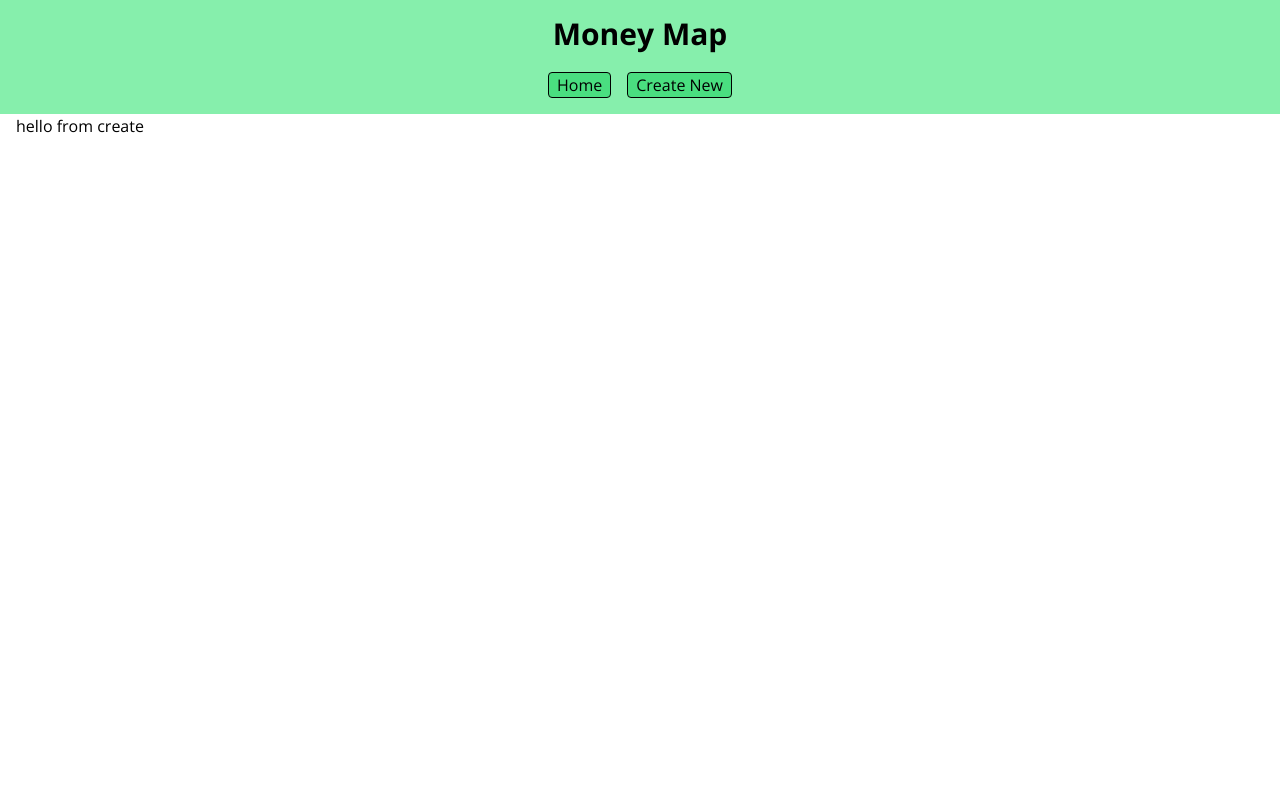
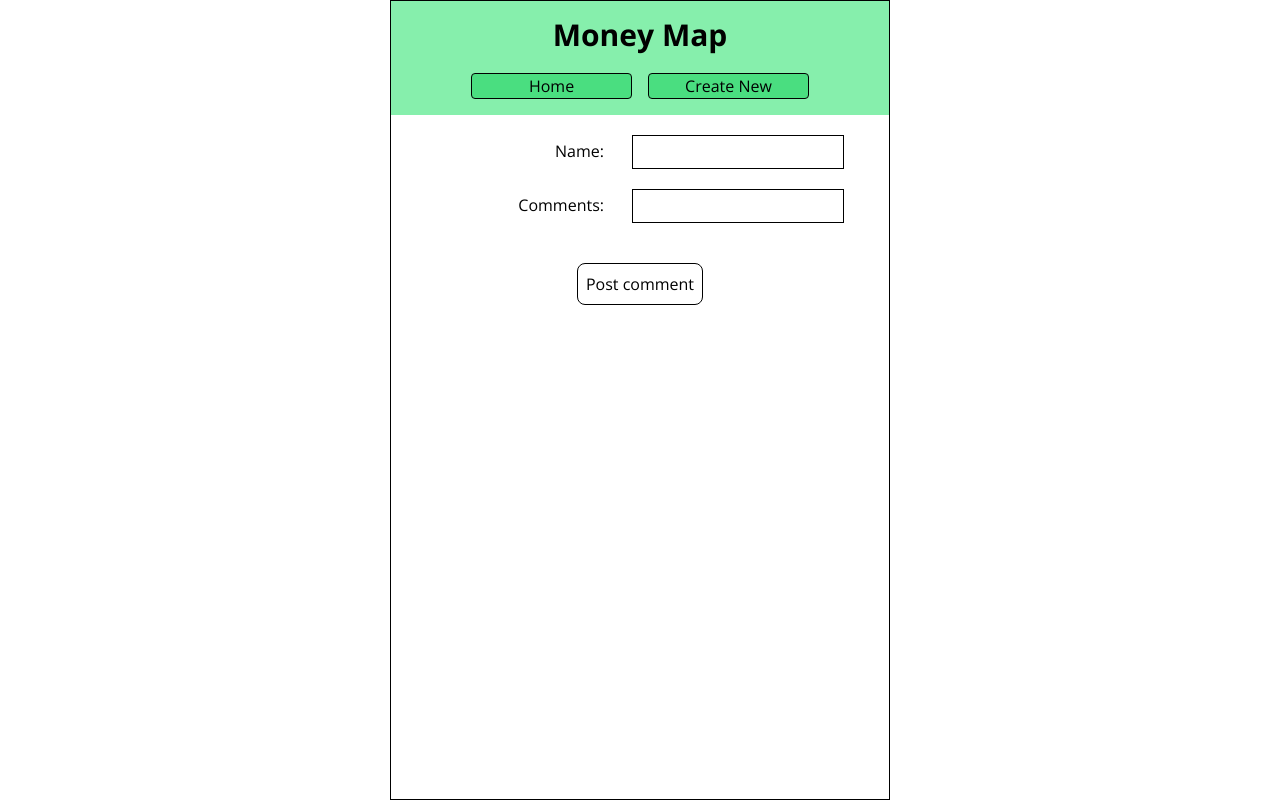
Before and after one commit to antonydesigns/moneymap, a React (Create React App) app: page /create in a window 1280 px wide. Built offline with nearby package versions, Linux system fonts and the light colour scheme; no server answers.

Commit message:
header improved

```diff
--- a/src/App.js
+++ b/src/App.js
@@ -16,6 +16,7 @@ import Header from "./components/Header";
 function App() {
   return (
     <BrowserRouter>
+      <div className="simulate-mobile">
         <Header />
         <div class="mx-4">
           <Routes>
@@ -24,6 +25,7 @@ function App() {
             <Route path="/:id" element={<Update />} />
           </Routes>
         </div>
+      </div>
     </BrowserRouter>
   );
 }
--- a/src/assets/css/input.css
+++ b/src/assets/css/input.css
@@ -11,13 +11,20 @@
     transition: 200ms;
   }
 
+  .simulate-mobile {
+    width: 500px;
+    border: 1px solid black;
+    min-height: 100vh;
+    margin: 0 auto;
+  }
+
   td,
   th {
     @apply border border-black p-3 text-center;
   }
 
-  td.details {
-    @apply text-start;
+  .ZZZ {
+    @apply border border-black;
   }
 
   /* SKETCH.CSS LAYOUTS */
--- a/src/components/Header.js
+++ b/src/components/Header.js
@@ -3,21 +3,16 @@ import { Link } from "react-router-dom";
 
 function Header() {
   return (
-    <nav className="bg-green-300 py-4">
+    <nav className="bg-green-300 p-4">
       <div className="logo mid text-3xl font-bold">Money Map</div>
-      <div className="navbar mid">
-        <Link
-          className="navlink mx-2 mt-5 rounded border border-black bg-green-400 px-2 hover:bg-green-200"
-          to="/"
-        >
-          Home
-        </Link>
-        <Link
-          className="navlink mx-2 mt-5 rounded border border-black bg-green-400 px-2 hover:bg-green-200"
-          to="/create"
-        >
-          Create New
-        </Link>
+
+      <div className="navbar mt-5 w-full columns-2 px-16 ">
+        <div className="navlink rounded border border-black bg-green-400 px-2 text-center hover:bg-green-200">
+          <Link to="/">Home</Link>
+        </div>
+        <div className="navlink rounded border border-black bg-green-400 px-2 text-center hover:bg-green-200">
+          <Link to="/create">Create New</Link>
+        </div>
       </div>
     </nav>
   );
--- a/src/pages/Create.js
+++ b/src/pages/Create.js
@@ -1,5 +1,53 @@
+import { useState } from "react";
+
 function Create() {
-  return <div className="page create">hello from create</div>;
+  const [username, setUsername] = useState("");
+  const [comment, setComment] = useState("");
+  const [formError, setFormError] = useState(null);
+
+  const handleSubmit = async (e) => {
+    e.preventDefault();
+  };
+
+  return (
+    <div className="page create">
+      <form onSubmit={handleSubmit} className="mt-5">
+        <fieldset className="relative right-4">
+          <div className="columns-2">
+            <label htmlFor="username" className="text-right">
+              <p className="p-1 pr-3">Name:</p>
+            </label>
+            <input
+              className="block border border-black p-1"
+              type="text"
+              id="username"
+              value={username}
+              onChange={(e) => setUsername(e.target.value)}
+            />
+          </div>
+          <div className="mt-5 columns-2">
+            <label htmlFor="comment" className="text-right">
+              <p className="p-1 pr-3">Comments:</p>
+            </label>
+            <input
+              className="block border border-black p-1"
+              type="text"
+              id="comment"
+              value={comment}
+              onChange={(e) => setComment(e.target.value)}
+            />
+          </div>
+        </fieldset>
+
+        <div className="mid mt-10">
+          <button className="mid rounded-lg border border-black p-2">
+            Post comment
+          </button>
+        </div>
+        {formError && <p>Error in the form</p>}
+      </form>
+    </div>
+  );
 }
 
 export default Create;
--- a/src/pages/Home.js
+++ b/src/pages/Home.js
@@ -3,45 +3,41 @@ import { useEffect, useState } from "react";
 
 function Home() {
   const [fetchError, setFetchError] = useState(null);
-  const [transactions, setTransactions] = useState(null);
+  const [comments, setComments] = useState(null);
 
   useEffect(() => {
-    const fetchTransactions = async () => {
-      const { data, error } = await supabase.from("transactions").select();
+    const fetchComments = async () => {
+      const { data, error } = await supabase.from("comments").select();
       if (error) {
-        setFetchError("Cannot fetch transactions");
-        setTransactions(null);
+        setFetchError("Cannot fetch comments");
+        setComments(null);
         console.log(error);
       }
       if (data) {
         setFetchError(null);
-        setTransactions(data);
+        setComments(data);
       }
     };
-    fetchTransactions();
+    fetchComments();
   }, []);
 
   return (
     <div className="page home">
       <div className="result mid">
         {fetchError && <p>{fetchError}</p>} {/* if error exists */}
-        {transactions && (
-          <table className="transactions mt-5 table-auto">
+        {comments && (
+          <table className="comments mt-5 table-auto">
             <thead>
               <tr>
-                <th>Type</th>
-                <th>Amount</th>
-                <th>Currency</th>
-                <th>Detail</th>
+                <th>Name</th>
+                <th>Comment</th>
               </tr>
             </thead>
             <tbody>
-              {transactions.map((entry) => (
+              {comments.map((entry) => (
                 <tr key={entry.id}>
-                  <td>{entry.type}</td>
-                  <td>{entry.amount}</td>
-                  <td>{entry.currency}</td>
-                  <td className="details">{entry.details}</td>
+                  <td>{entry.name}</td>
+                  <td>{entry.comment}</td>
                 </tr>
               ))}
             </tbody>
```
Also changed, not shown: src/assets/css/tailwind-output.css. Lines whose indentation alone changed are shown as unchanged.
